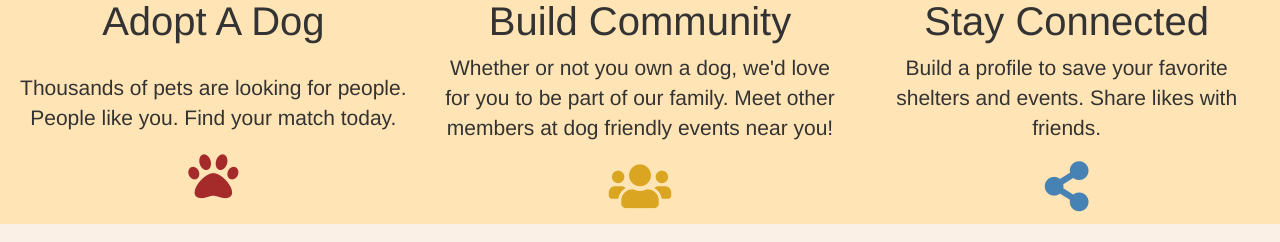
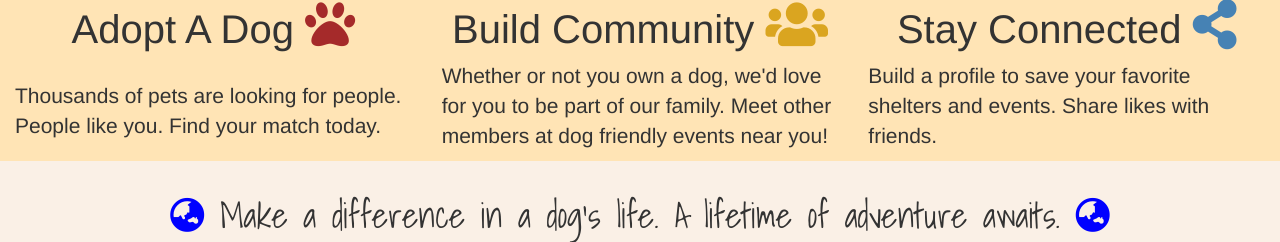
Before and after one commit to jtrieu2/PressPaws, a Flask app: template templates/landing.html in a window 1280 px wide. Shown: the part 748-990 px from the top of the page. Run offline with Flask 2, Linux system fonts and the light colour scheme; the template is opened without the code that fills it, so the values that code supplies are empty; the visitor is signed in with stand-in values (Sample User, id 1); some libraries are stand-ins or nearby versions; some web fonts are replaced.

Commit message:
no more centering on website use cases

```diff
--- a/static/landing.css
+++ b/static/landing.css
@@ -6,15 +6,15 @@
   font-family: 'Sofia', cursive;
   font-size: 48px;
 }
-.pawbutton {
+#pawbutton {
   font-size: 50px;
   color: brown;
 }
-.communitybutton {
+#communitybutton {
   font-size:50px;
   color: goldenrod;
 }
-.connectionbutton {
+#connectionbutton {
   font-size:50px;
   color: steelblue;
 }
@@ -35,7 +35,6 @@
 #websiteguide {
   margin-bottom: 35px;
   background-color: moccasin;
-  text-align: center;
   justify-content: center;
 }
 
--- a/templates/landing.html
+++ b/templates/landing.html
@@ -35,20 +35,17 @@
 
 <!-- Website use cases and their descriptions -->
 <div class="row" id="websiteguide">
-    <div class="col-sm-4" style="text-align:center">
-        <h1 style="font-size: 40px">Adopt A Dog</h1> <br>
+    <div class="col-sm-4">
+        <h1 style="font-size: 40px; text-align: center">Adopt A Dog <i class="fas fa-paw" id="pawbutton"></i></h1> <br>
         <p style="font-size: 1.5em">Thousands of pets are looking for people. People like you. Find your match today. </p>
-        <div class="pawbutton"><i class="fas fa-paw"></i></div>
     </div>
-    <div class="col-sm-4" style="text-align:center">
-        <h1 style="font-size: 40px">Build Community</h1>
+    <div class="col-sm-4">
+        <h1 style="font-size: 40px; text-align: center">Build Community <i class="fas fa-users" id="communitybutton"></i></h1>
         <p style="font-size: 1.5em">Whether or not you own a dog, we'd love for you to be part of our family. Meet other members at dog friendly events near you!</p>
-        <div class="communitybutton"><i class="fas fa-users"></i></div>
     </div>
-    <div class="col-sm-4" style="text-align:center">
-        <h1 style="font-size: 40px">Stay Connected</h1>
+    <div class="col-sm-4">
+        <h1 style="font-size: 40px; text-align: center">Stay Connected <i class="fas fa-share-alt" id="connectionbutton"></i></h1>
         <p style="font-size: 1.5em">Build a profile to save your favorite shelters and events. Share likes with friends.</p>
-        <div class="connectionbutton"><i class="fas fa-share-alt"></i></div>
     </div>
 </div>
 
```
